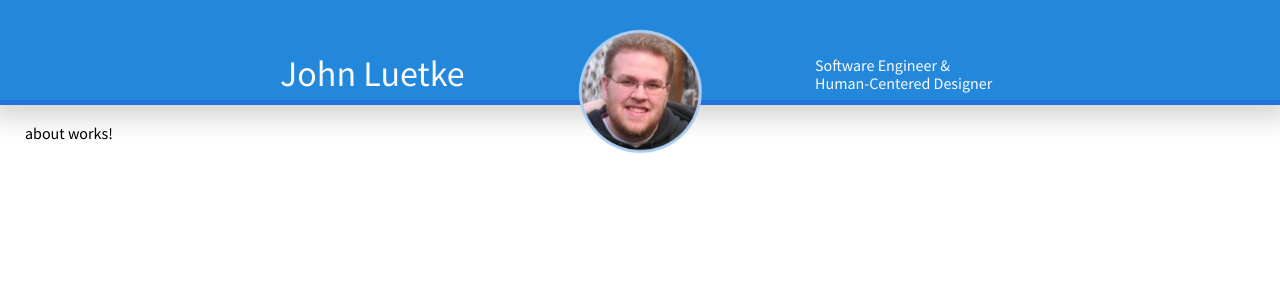
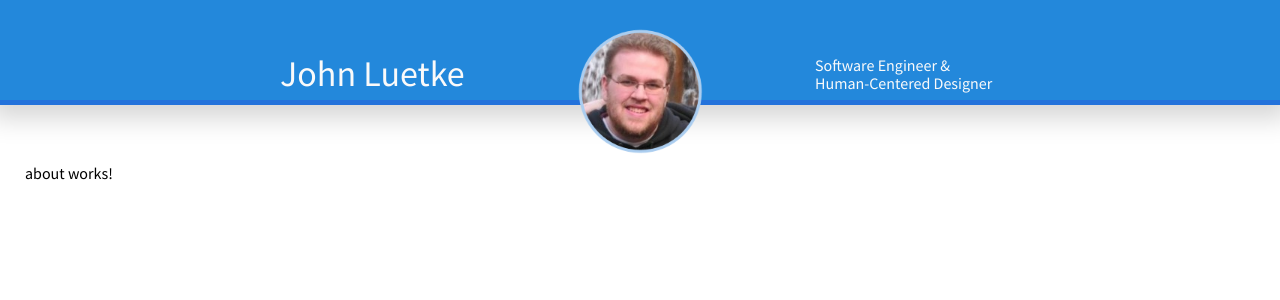
Before and after one commit to johnluetke/johnluetke.com, an Angular app: page /about in a window 1280 px wide. Shown: the top 300 px of the page. Built offline with nearby package versions, Linux system fonts and the light colour scheme.

Commit message:
Colapse header when clicked elsewhere

```diff
--- a/src/app/app.component.html
+++ b/src/app/app.component.html
@@ -1,4 +1,4 @@
 <app-header></app-header>
-<div class="content" style="height: 5000px;">
+<div class="content" style="height: 5000px;" (click)="globalClick($event)">
   <router-outlet></router-outlet>
 </div>
--- a/src/app/app.component.scss
+++ b/src/app/app.component.scss
@@ -6,8 +6,7 @@ body {
 }
 
 .content {
-  margin-top: 125px;
-
+  margin-top: 165px;
   margin-left: 25px;
   margin-right: 25px;
 }
--- a/src/app/app.component.ts
+++ b/src/app/app.component.ts
@@ -1,4 +1,5 @@
 import { Component } from '@angular/core';
+import { UiService } from './ui.service';
 
 @Component({
   selector: 'app-root',
@@ -7,4 +8,11 @@ import { Component } from '@angular/core';
 })
 export class AppComponent {
 
+constructor(private _uiService: UiService) { }
+
+  globalClick($event) {
+    if (this._uiService.isHeaderExpanded()) {
+      this._uiService.toggleHeader();
+    }
+  }
 }
```
